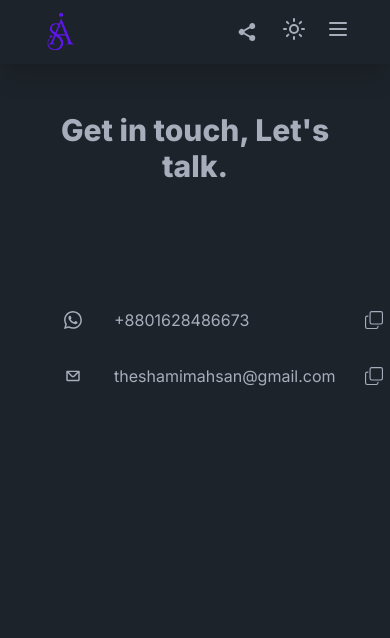
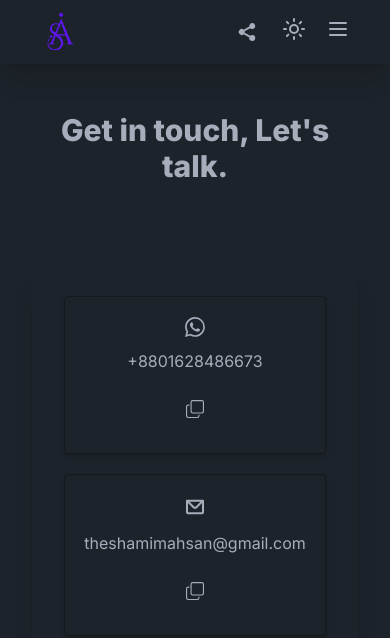
Before and after one commit to shamim-001/shamim-ahsan-portfolio, a Next.js app: page /contact in a window 390 px wide. Shown: the top 638 px of the page. Built offline with nearby package versions, Linux system fonts and the light colour scheme.

Commit message:
contact page overflow issue on mobile fixed

```diff
--- a/app/contact/page.tsx
+++ b/app/contact/page.tsx
@@ -33,22 +33,20 @@ const Page = () => {
           Get in touch, Let&apos;s talk.
         </h1>
 
-        <div className="mx-auto max-w-full py-20 sm:w-[500px] lg:w-[700px]">
-          <div className="card">
-            <div className="card-body">
+        <div className="mx-auto max-w-full py-20 md:w-[500px] lg:w-[750px]">
+          <div className="card shadow-xl">
+            <div className="card-body gap-5">
               {CONTACTS.map((contact) => (
                 <div
-                  className="mx-auto flex w-[2/3] justify-between "
                   key={contact.title}
+                  className="flex flex-col items-center justify-center gap-3 rounded border border-base-300 p-5 text-center shadow-md md:flex-row md:gap-8 md:border-none"
                 >
-                  <div className="flex items-center justify-center gap-8">
-                    <span className="text-lg"> {contact.logo} </span>
-                    <input
-                      className="border-none bg-transparent outline-none"
-                      type="text"
-                      value={contact.item}
-                    />
-                  </div>
+                  <span> {contact.logo} </span>
+                  <input
+                    className="border-none bg-transparent text-center outline-none"
+                    type="text"
+                    value={contact.item}
+                  />
                   <button
                     onClick={() => handleCopy(contact)}
                     className="btn btn-ghost"
--- a/constants/constants.tsx
+++ b/constants/constants.tsx
@@ -38,12 +38,12 @@ export const CONTACTS = [
   {
     title: "WhatsApp number",
     item: "+8801628486673",
-    logo: <BsWhatsapp />,
+    logo: <BsWhatsapp size={20} />,
   },
   {
     title: "Email address",
     item: "theshamimahsan@gmail.com",
-    logo: <CgMail />,
+    logo: <CgMail size={24} />,
   },
 ];
 
```
